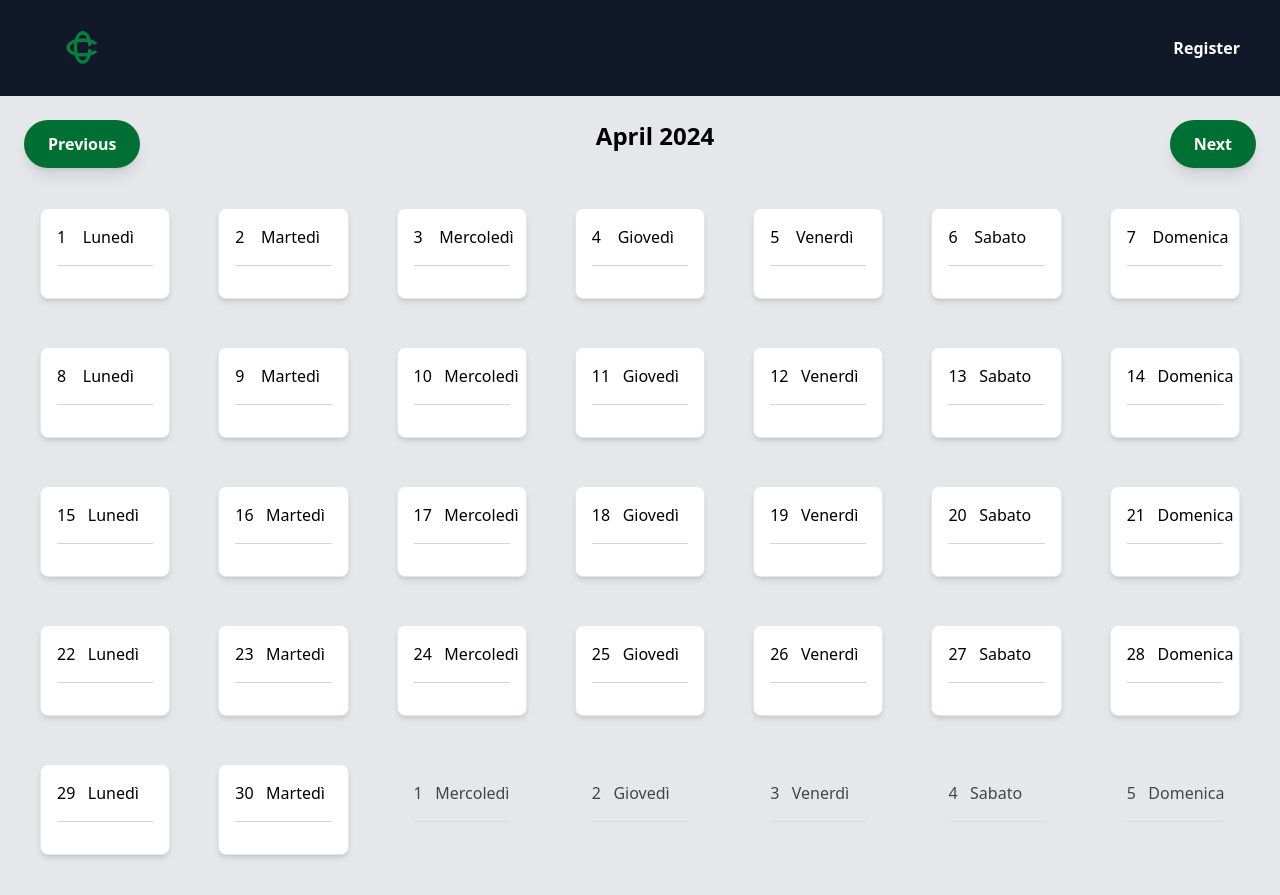
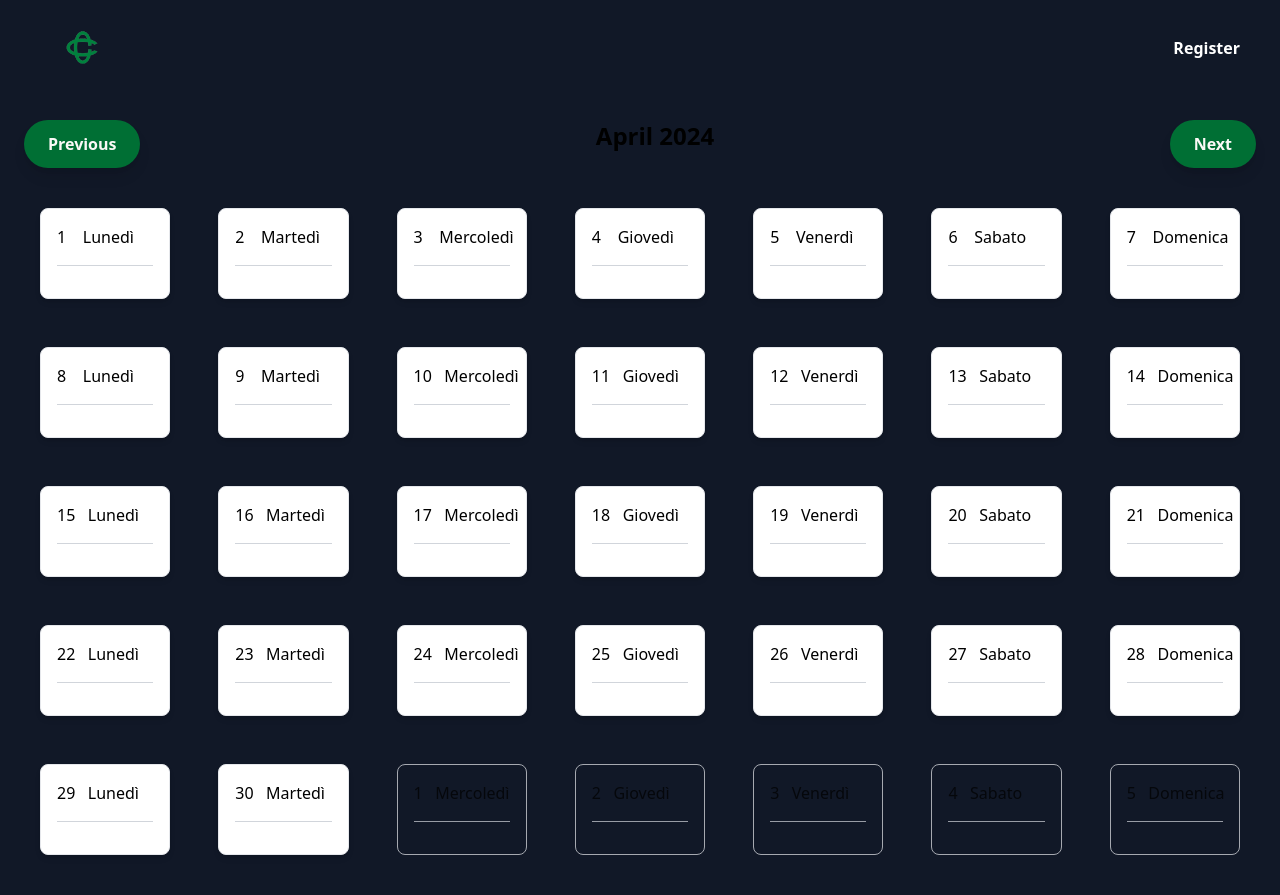
Before and after one commit to AlBovo/ProgettoBCC, a Flask app: page /index in a window 1280 px wide. Run offline with Flask 3, Linux system fonts and the light colour scheme.

Commit message:
fix a little thing
adb non cambiare colore dello sfondo!!!!!

```diff
--- a/src/static/login.js
+++ b/src/static/login.js
@@ -21,9 +21,10 @@ function changeBackground() {
   backgroundImage.hidden = false;
   backgroundImage.style.opacity = 0;
 
+
   setTimeout(function() {
     backgroundImage.style.opacity = 1;
-  }, 500);
+  }, 200);
 }
 
 setInterval(changeBackground, 10000);
--- a/src/templates/base.html
+++ b/src/templates/base.html
@@ -4,7 +4,7 @@
         {% include 'head.html' %}
         {% block title %}{% endblock %}
     </head>
-    <body class="overflow-hidden bg-gray-200">
+    <body class="overflow-hidden bg-gray-900">
         {{ navbar.render() }}
 
         {% block content %}{% endblock %}
--- a/src/templates/index.html
+++ b/src/templates/index.html
@@ -31,6 +31,7 @@
             <h3 class="text-xl font-semibold mb-2">Dettagli dell'evento</h3>
             <p id="detailsContent"></p>
             <ul>
+                setTimeout(function() {
                 <li>Evento 1</li>
                 <li>Evento 2</li>
                 <li>Evento 3</li>
```
